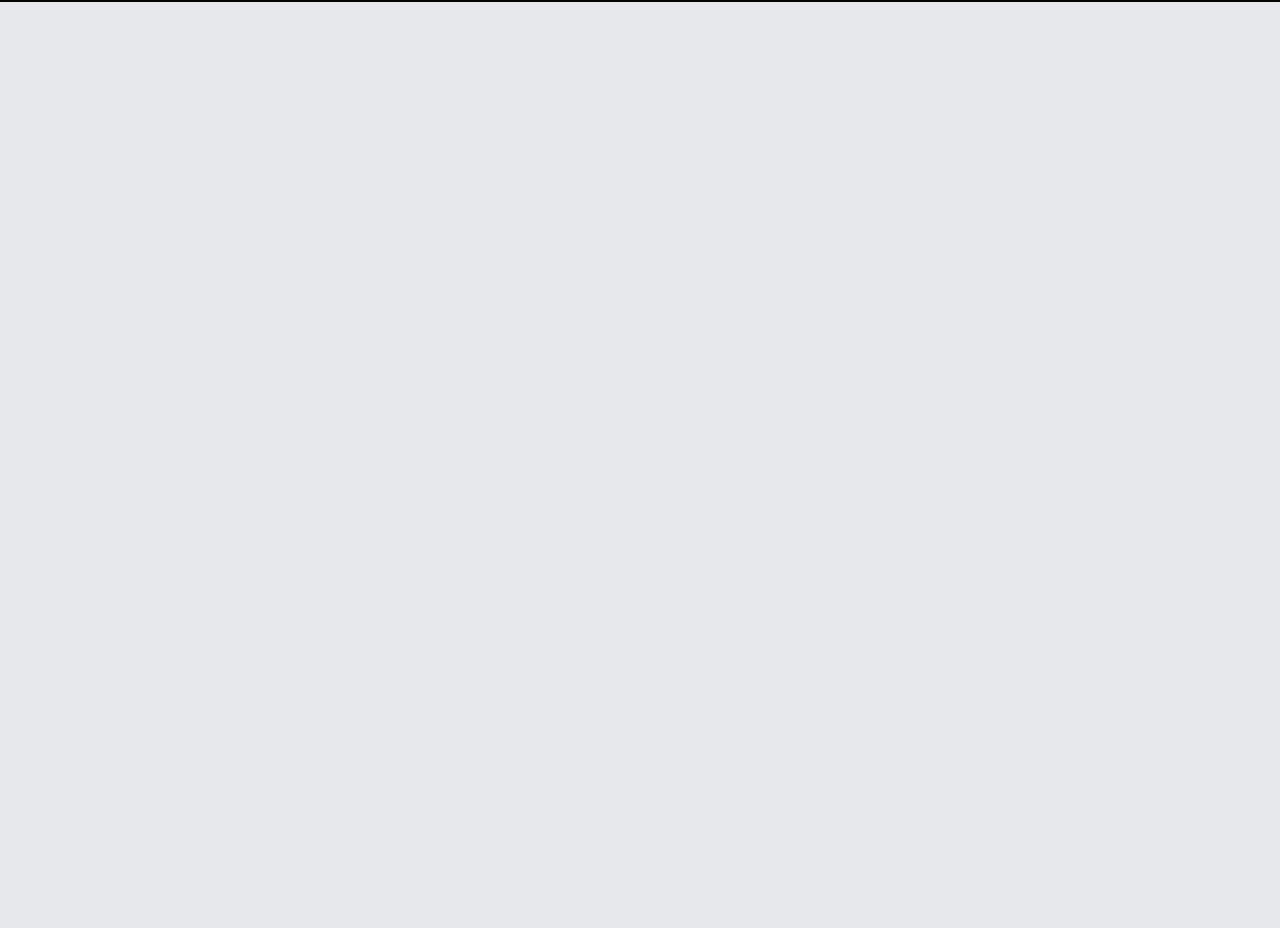
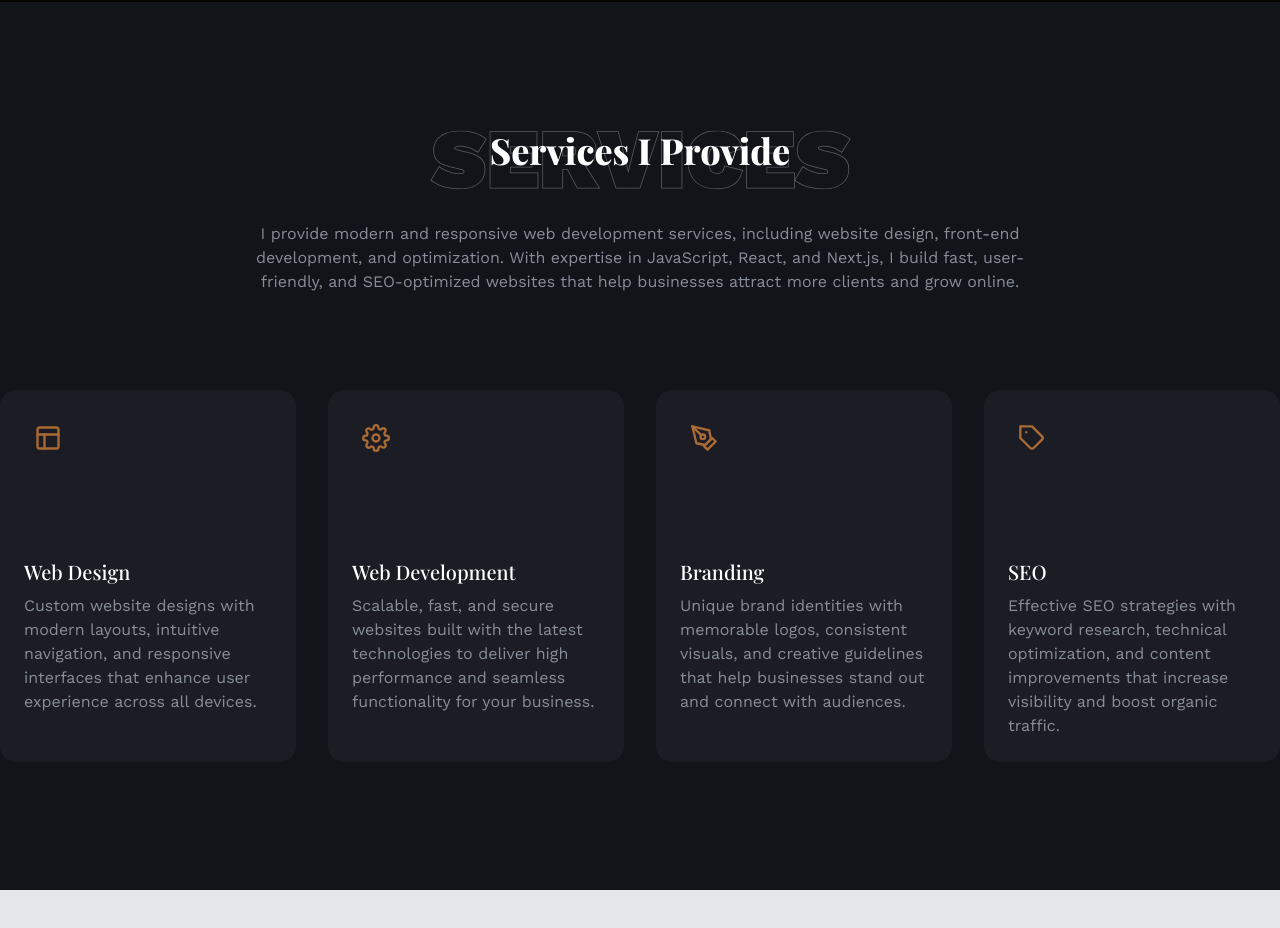
Before and after one commit to Eugensson/portfolio_5, a Next.js app: page / in a window 1280 px wide. Shown: the part 3300-4228 px from the top of the page. Built offline with nearby package versions, Linux system fonts and the light colour scheme; a web font is replaced by a local one.

Commit message:
Add Services section

```diff
--- a/app/page.tsx
+++ b/app/page.tsx
@@ -3,6 +3,7 @@ import { About } from "@/components/about";
 import { Header } from "@/components/header";
 import { Brands } from "@/components/brands";
 import { Skills } from "@/components/skills";
+import { Services } from "@/components/services";
 import { Portfolio } from "@/components/portfolio";
 
 const Home = () => {
@@ -14,6 +15,7 @@ const Home = () => {
       <About />
       <Skills />
       <Portfolio />
+      <Services />
       <div className="h-1000" />
     </main>
   );
--- /dev/null
+++ b/components/services.tsx
@@ -0,0 +1,33 @@
+import { serviceList } from "@/lib/data";
+
+export const Services = () => {
+  return (
+    <section className="section bg-tertiary" id="services">
+      <div className="container">
+        <div className="flex flex-col items-center text-center">
+          <div className="w-full mb-8 lg:bg-services lg:bg-center lg:bg-contain lg:bg-no-repeat">
+            <h2 className="section-title">Services I Provide</h2>
+          </div>
+          <p className="subtitle w-full max-w-200">
+            I provide modern and responsive web development services, including
+            website design, front-end development, and optimization. With
+            expertise in JavaScript, React, and Next.js, I build fast,
+            user-friendly, and SEO-optimized websites that help businesses
+            attract more clients and grow online.
+          </p>
+        </div>
+        <ul className="grid grid-cols-1 lg:grid-cols-4 gap-8">
+          {serviceList.map(({ icon: Icon, name, description }) => (
+            <li key={name} className="p-6 rounded-2xl bg-secondary">
+              <div className="size-12 mb-24 flex items-center justify-center rounded-sm text-accent">
+                <Icon size={28} />
+              </div>
+              <h4 className="mb-2 text-xl font-medium">{name}</h4>
+              <p>{description}</p>
+            </li>
+          ))}
+        </ul>
+      </div>
+    </section>
+  );
+};
```
